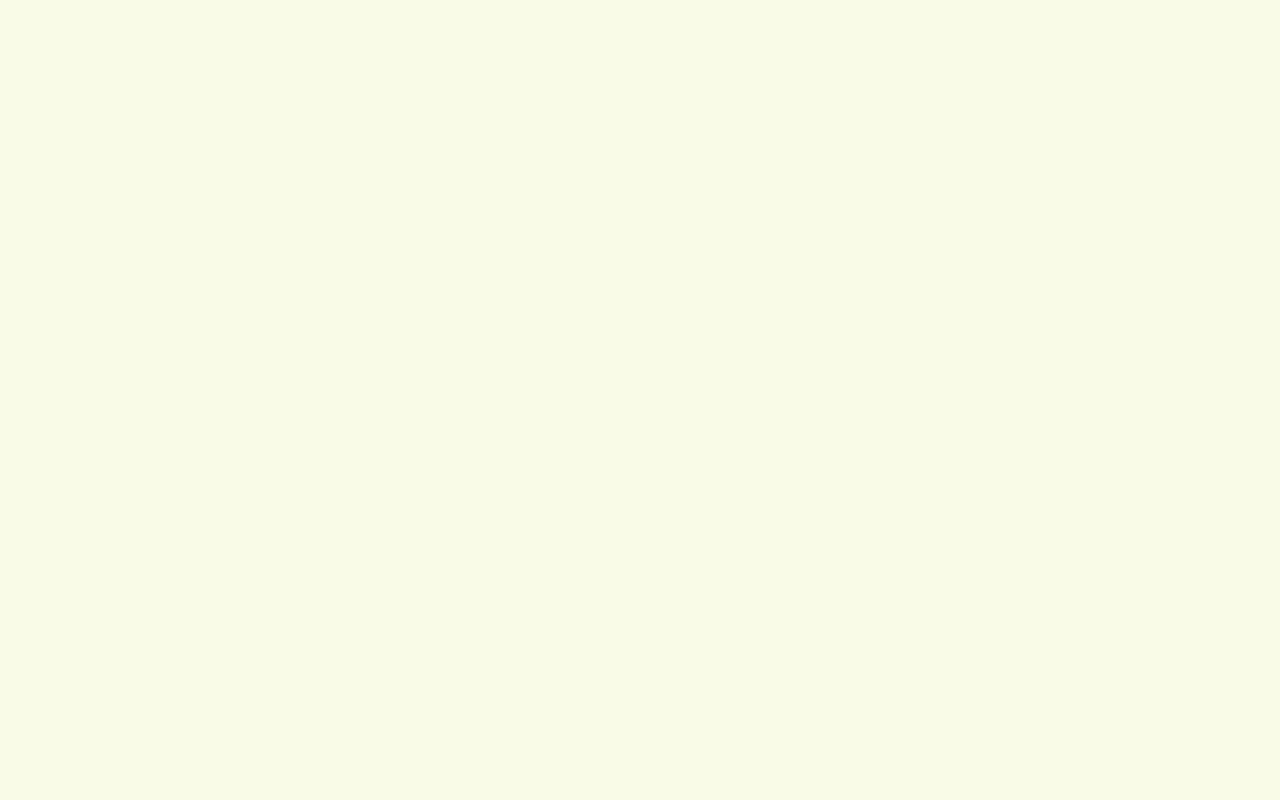
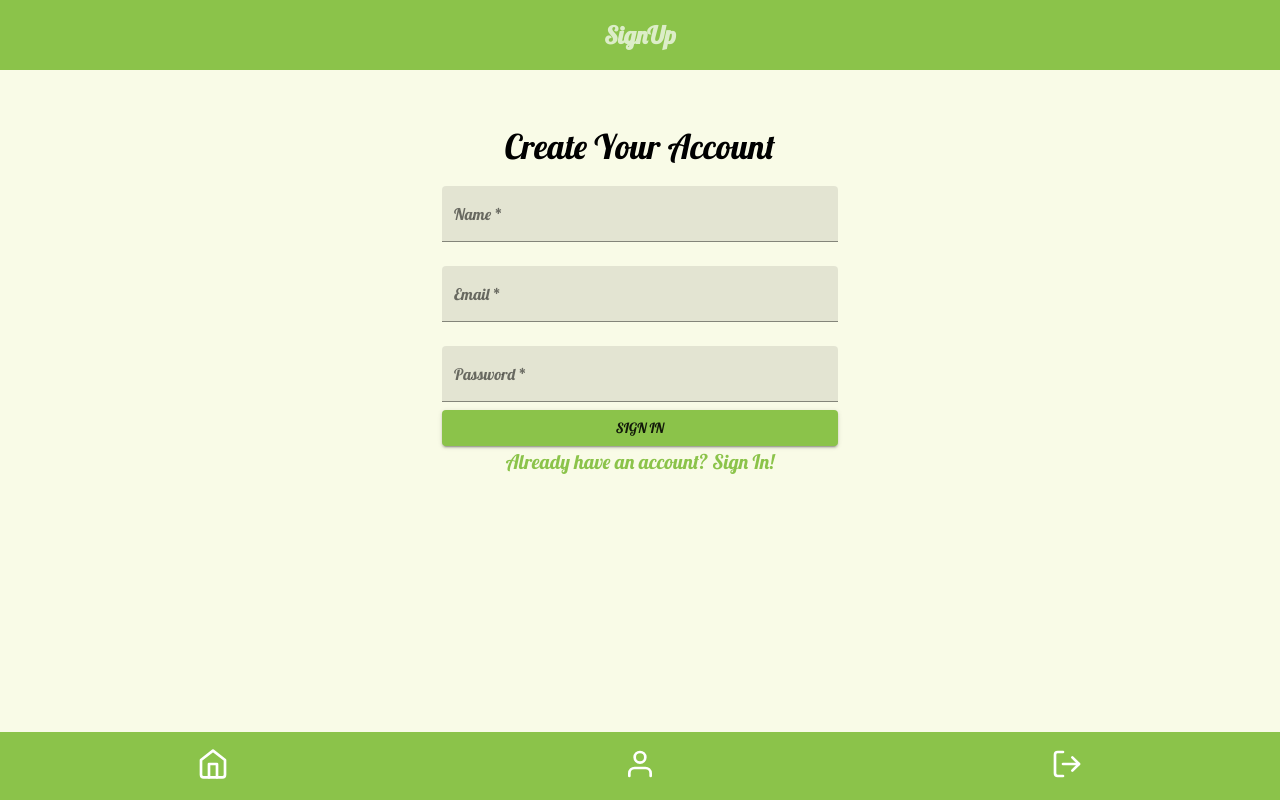
Before and after one commit to FerZelaya/RE-C-Ps-App-, a React (Create React App) app in the folder frontend_recipesapp/: page /signup in a window 1280 px wide. Built offline with nearby package versions, Linux system fonts and the light colour scheme.

Commit message:
Sign Up screen Done

```diff
--- a/frontend_recipesapp/src/App.js
+++ b/frontend_recipesapp/src/App.js
@@ -9,6 +9,7 @@ import {CircularProgress, Grid} from '@material-ui/core'
 
 import Home from './components/Content/Home/index'
 import Login from './components/Content/Login/index'
+import SignUp from './components/Content/SignUp/index'
 import SignOut from './components/Content/SignOut/index'
 import Profile from './components/Content/Profile/index'
 import PostRecipe from './components/Content/Profile/postRecipe'
@@ -104,6 +105,7 @@ export default class extends Component{
       <Router>
         <Switch>
           <NRoute path="/login" component={Login} exact auth={auth}/>
+          <NRoute path="/signup" component={SignUp} exact auth={auth}/>
           <PRoute path="/signout" component={SignOut} exact auth={auth}/>
           <PRoute path="/" component={Home} exact auth={auth}/>
           <PRoute path="/profile" component={Profile} exact auth={auth}/>
--- /dev/null
+++ b/frontend_recipesapp/src/components/Content/SignUp/actions.js
@@ -0,0 +1,17 @@
+import {naxios} from '../../utilities/axios'
+
+export const signUp = async (name,email, password) => {
+    try{
+        const {data} = await naxios.post(
+            "/api/sec/signup",
+            {
+                name:name,
+                email: email,
+                password:password
+            }
+        )
+        return data
+    }catch(error){
+        throw(error)
+    }
+}
--- /dev/null
+++ b/frontend_recipesapp/src/components/Content/SignUp/index.js
@@ -0,0 +1,141 @@
+import React, {Component} from 'react'
+import {Redirect} from 'react-router-dom'
+import Page from '../../Page'
+import {signUp} from './actions'
+
+import './signup.css'
+
+import {
+    Grid, Typography, Button, TextField, Container, Link
+} from '@material-ui/core'
+
+
+
+export default class extends Component {
+    constructor(){
+        super()
+
+        this.state = {
+            name:'',
+            email:'',
+            password:'',
+            redirectTo: false
+        }
+
+        this.onTextChange = this.onTextChange.bind(this)
+        this.onClickButton = this.onClickButton.bind(this)
+    }
+
+    onTextChange(e){
+        const {name, value} = e.target
+        this.setState({
+            [name]:value
+        })
+    }
+
+    async onClickButton(e){
+        e.preventDefault()
+        try{
+            let userData = await signUp(this.state.name,this.state.email, this.state.password)
+            console.log(userData);
+            this.setState({redirectTo:true})
+            alert("Account created successfull.")
+            window.location.reload()
+        }catch(error){
+            alert("ERROR: Unable to sign in!")
+            console.log(error);
+        }
+    }
+
+    render(){
+        if(this.state.redirectTo){
+            const url = '/login'
+            return (
+                <Redirect to={url}/>
+            )
+        }
+
+        return(
+            <Page
+                showHeader={true}
+                showFooter={true}
+                title={"SignUp"}
+            >
+                <Container component="main" maxWidth="xs">
+                    <div className="paper">
+
+                        <Typography variant="h4">Create Your Account</Typography>
+
+                        <form className="loginForm">
+                            <Grid item xs={12}>
+                                <TextField
+                                    variant="filled"
+                                    margin="normal"
+                                    required
+                                    fullWidth
+                                    id="name"
+                                    label="Name"
+                                    name="name"
+                                    type="name"
+                                    autoComplete="name"
+                                    value={this.state.name}
+                                    onChange={this.onTextChange}
+                                />
+                            </Grid>
+
+                            <Grid item xs={12}>
+                                <TextField
+                                    variant="filled"
+                                    margin="normal"
+                                    required
+                                    fullWidth
+                                    id="email"
+                                    label="Email"
+                                    name="email"
+                                    type="email"
+                                    autoComplete="email"
+                                    value={this.state.email}
+                                    onChange={this.onTextChange}
+                                />
+                            </Grid>
+
+                            <Grid item xs={12}>
+                                <TextField
+                                    variant="filled"
+                                    margin="normal"
+                                    required
+                                    fullWidth
+                                    id="password"
+                                    label="Password"
+                                    name="password"
+                                    type="password"
+                                    value={this.state.password}
+                                    onChange={this.onTextChange}
+                                />
+                            </Grid>
+
+                            <Button
+                                type="submit"
+                                fullWidth
+                                variant="contained"
+                                color="primary"
+                                onClick={this.onClickButton}
+                            >
+                                Sign In
+                            </Button>
+
+                            <Grid container justify="center">
+                                <Grid item >
+                                    <Typography variant="h6" ><Link href="/login">Already have an account? Sign In!</Link></Typography>
+                                </Grid>
+                            </Grid>
+
+                        </form>
+                    </div>
+                </Container>
+            </Page>
+        )
+    }
+
+
+}
--- /dev/null
+++ b/frontend_recipesapp/src/components/Content/SignUp/signup.css
@@ -0,0 +1,12 @@
+.paper{
+    display: flex;
+    flex-direction: column;
+    align-items: center;
+    justify-content: center;
+    text-align: center;
+}
+
+.loginForm{
+    width: 100%;
+    margin-top: 2px;
+}
```
Also changed, not shown: 1 other file (tests, documents, lock files or other folders).
